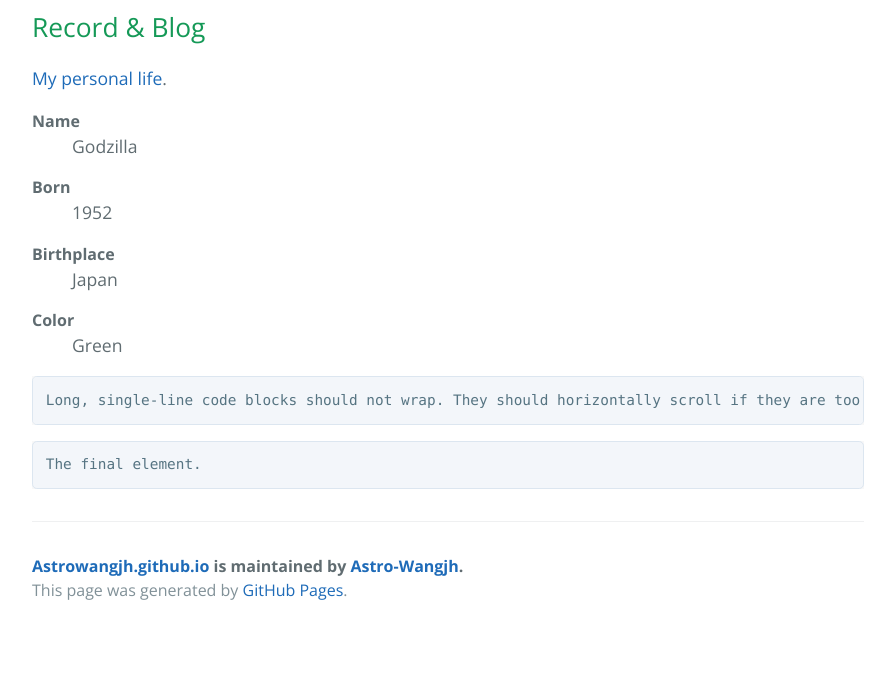
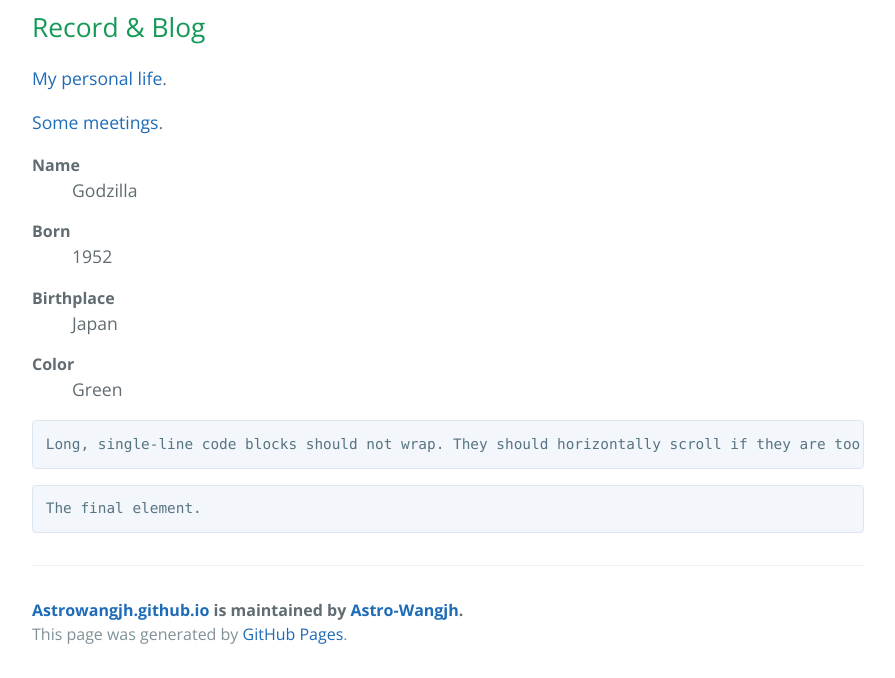
Before and after one commit to Astro-Wangjh/Astrowangjh.github.io, a Jekyll site: the page built from index.md, in a window 1280 px wide and 900 px high, scrolled down 2506 px, cut to the strip 222-900 px from the top of the window. Shown: the whole strip, without its empty margins (192-1087 px from the left). Built offline with Jekyll 4.4.1, drawn with Linux system fonts in a browser that asks for light colours; before the commit the page ends 3362 px from its top, so only the background shows below that.

Commit message:
Update index.md

```diff
--- a/index.md
+++ b/index.md
@@ -49,6 +49,8 @@ Inferno difficulty~
 
 [My personal life](./another-page.html).
 
+[Some meetings](./meeting.html).
+
 
 <dl>
 <dt>Name</dt>
```
